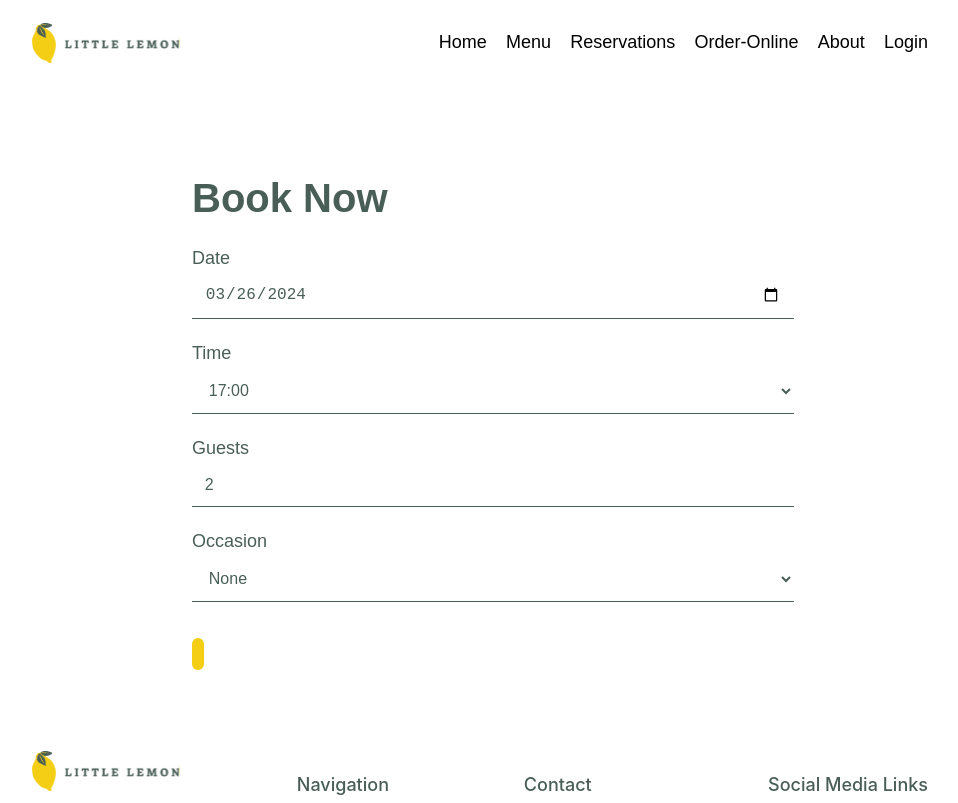
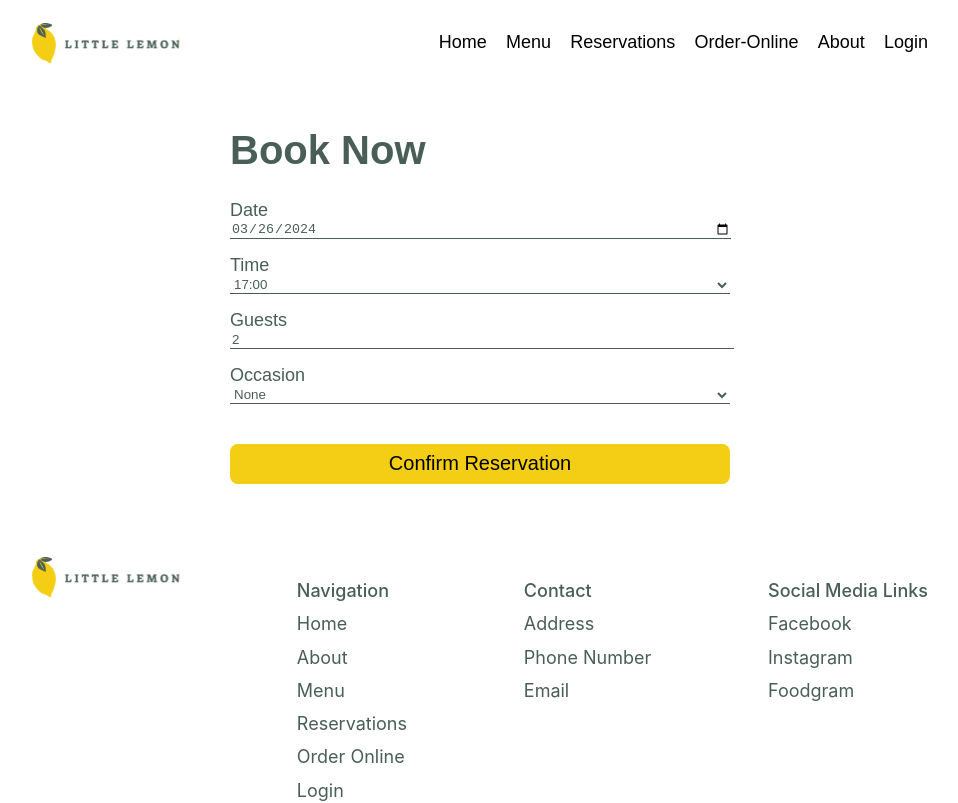
Before and after one commit to Iryna-L/react-meta-course, a React (Create React App) app: page /booking in a window 1280 px wide. Shown: the top 803 px of the page, without its empty margins (160-1118 px from the left). Built offline with nearby package versions, Linux system fonts and the light colour scheme.

Commit message:
refactor styles

```diff
--- a/src/App.css
+++ b/src/App.css
@@ -326,15 +326,11 @@ header>div>ul>li>a {
   font-weight: 500;
 }
 
-#booktable {
-  /* background-color: var(--color-primary); */
-}
-
 form {
   font-family: 'Karla', sans-serif;
   margin: auto;
-  width: 45vw;
-  padding: 8vh 5vw;
+  width: 500px;
+  padding: 16px;
 }
 
 form>h1 {
@@ -347,13 +343,6 @@ input,
 select {
   display: block;
   width: 100%;
-  margin: 0.5vh 0;
-  padding: 1vw;
-  font-size: 1rem;
-  -ms-box-sizing: content-box;
-  -moz-box-sizing: content-box;
-  -webkit-box-sizing: content-box;
-  box-sizing: content-box;
   outline-color: var(--color-primary);
   background: none;
   border: none;
@@ -372,12 +361,8 @@ select:hover {
   cursor: pointer;
 }
 
-input[type="date"]::-webkit-calendar-picker-indicator {
-  padding-left: 35vw;
-}
-
 label {
-  margin-top: 3vh;
+  margin-top: 16px;
   display: block;
   font-size: 18px;
   font-weight: 500;
@@ -385,9 +370,8 @@ label {
 }
 
 input[type=submit], button[type=submit] {
-  margin-top: 4vh;
-  padding-top: 2vh;
-  padding-bottom: 2vh;
+  margin: 40px 0;
+  padding: 0 16px;
   background-color: var(--color-secondary);
   border-radius: 8px;
   outline: none;
@@ -395,10 +379,8 @@ input[type=submit], button[type=submit] {
   cursor: pointer;
   font-size: 20px;
   transition: all 0.2s ease;
-}
-
-input[type=submit]:hover {
-  font-size: 22px;
+  width: 100%;
+  height: 40px;
 }
 
 
--- a/src/components/Booking/BookingForm.js
+++ b/src/components/Booking/BookingForm.js
@@ -77,7 +77,7 @@ const BookingForm = ({ availableTimes, setAvailableTimes, submitForm }) => {
           <option value="Anniversary">Anniversary</option>
         </select>
       </div>
-      <button type="submit" value="Confirm Reservation" aria-label="Submit" />
+      <button type="submit" aria-label="Submit">Confirm Reservation</button>
     </form>
   );
 };
```
